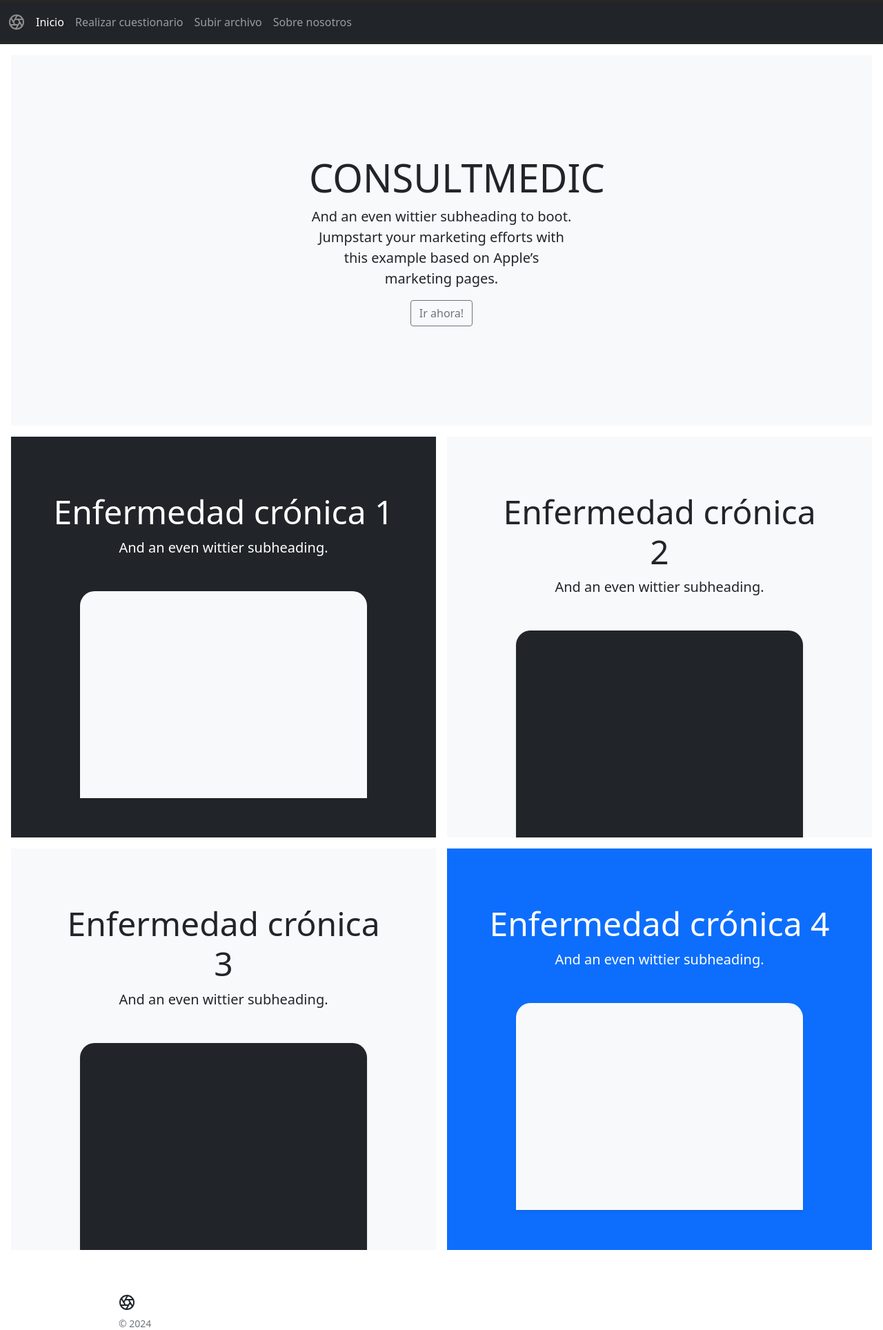
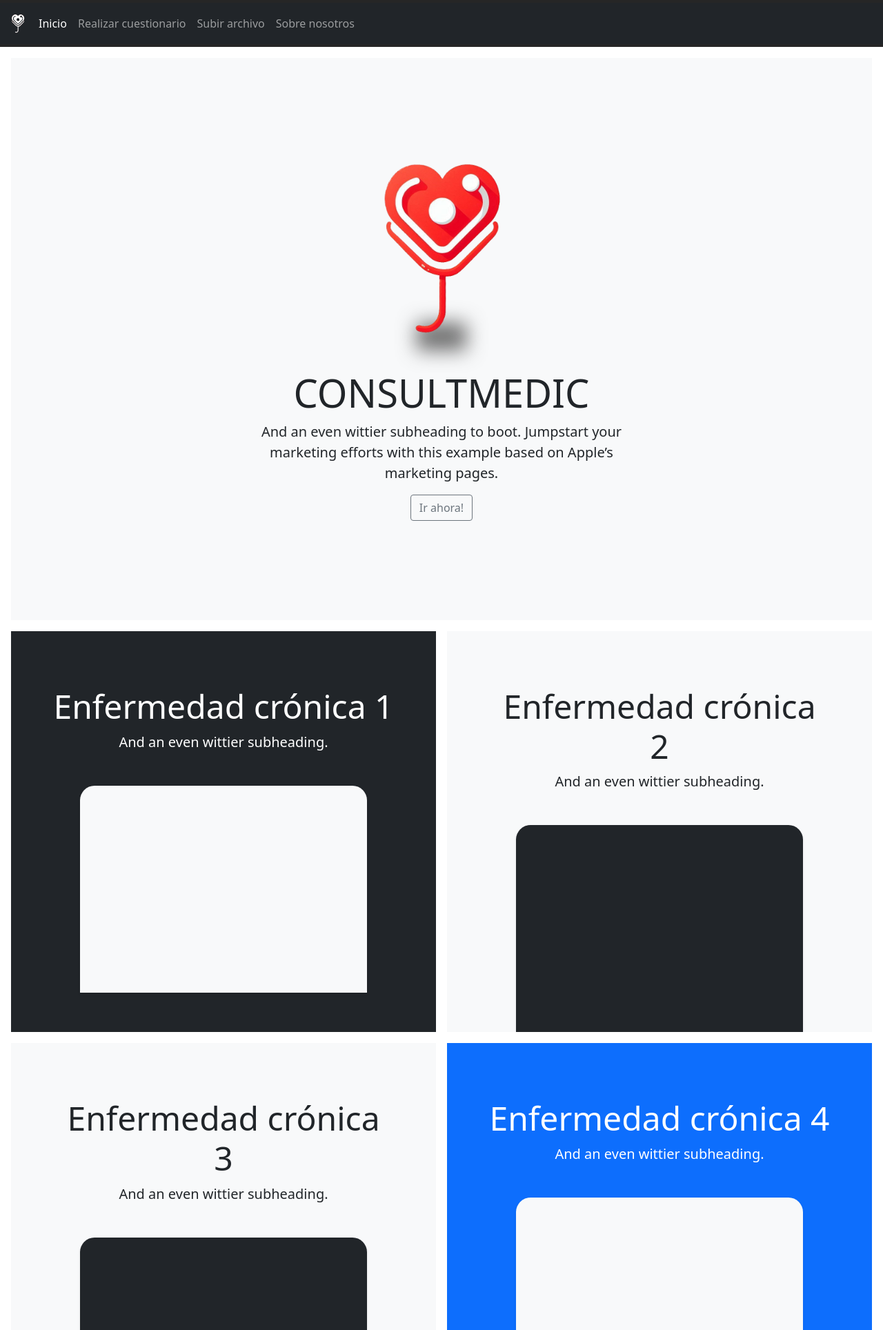
Before and after one commit to Z3V3L/consultmedic, a PHP site: page / in a window 1280 px wide. Shown: the top 1928 px of the page at 69% size. Run offline with PHP 8.4, Linux system fonts and the light colour scheme.

Commit message:
Añadidos logos

```diff
--- a/header-footer/footer.php
+++ b/header-footer/footer.php
@@ -1,8 +1,8 @@
 <footer class="container py-5">
   <div class="row">
-    <div class="col-12 col-md">
-      <svg xmlns="http://www.w3.org/2000/svg" width="24" height="24" fill="none" stroke="currentColor" stroke-linecap="round" stroke-linejoin="round" stroke-width="2" class="d-block mb-2" role="img" viewBox="0 0 24 24"><title>Product</title><circle cx="12" cy="12" r="10"/><path d="M14.31 8l5.74 9.94M9.69 8h11.48M7.38 12l5.74-9.94M9.69 16L3.95 6.06M14.31 16H2.83m13.79-4l-5.74 9.94"/></svg>
-      <small class="d-block mb-3 text-muted">&copy; 2024</small>
+    <div class="col-12 col-md my-3">
+      <img src="styles/logo_flat_dark.png" alt="Logo Consultmedic" width="28px">
+      <small class=" mb-3 text-muted">CONSULTMEDIC &copy; 2024</small>
     </div>
     <div class="col-6 col-md">
       <h5>Features</h5>
--- a/header-footer/header.php
+++ b/header-footer/header.php
@@ -10,8 +10,8 @@
   </nav>-->
   <nav class="navbar navbar-expand-md navbar-dark bg-dark">
     <div class="container-fluid">
-      <a class="py-2 me-2" href="#" aria-label="Product">
-        <svg xmlns="http://www.w3.org/2000/svg" width="24" height="24" fill="none" stroke="currentColor" stroke-linecap="round" stroke-linejoin="round" stroke-width="2" class="d-block mx-auto" role="img" viewBox="0 0 24 24"><title>Product</title><circle cx="12" cy="12" r="10"/><path d="M14.31 8l5.74 9.94M9.69 8h11.48M7.38 12l5.74-9.94M9.69 16L3.95 6.06M14.31 16H2.83m13.79-4l-5.74 9.94"/></svg>
+      <a class="py-2 me-2" href="index.php" aria-label="Product">
+        <img src="styles/logo_flat_white.png" alt="Logo Consultmedic" width="28px">
       </a>
       <button class="navbar-toggler" type="button" data-bs-toggle="collapse" data-bs-target="#navbarNav" aria-controls="navbarNav" aria-expanded="false" aria-label="Toggle navigation">
         <span class="navbar-toggler-icon"></span>
@@ -22,7 +22,7 @@
             <a class="nav-link active" aria-current="page" href="#">Inicio</a>
           </li>
           <li class="nav-item">
-            <a class="nav-link" href="#">Realizar cuestionario</a>
+            <a class="nav-link" href="cuestionario.php">Realizar cuestionario</a>
           </li>
           <li class="nav-item">
             <a class="nav-link" href="#">Subir archivo</a>
--- a/index.php
+++ b/index.php
@@ -15,26 +15,9 @@
     <!-- Bootstrap core CSS -->
     <link href="assets/dist/css/bootstrap.min.css" rel="stylesheet">
 
-
-    <style>
-      .bd-placeholder-img {
-        font-size: 1.125rem;
-        text-anchor: middle;
-        -webkit-user-select: none;
-        -moz-user-select: none;
-        user-select: none;
-      }
-
-      @media (min-width: 768px) {
-        .bd-placeholder-img-lg {
-          font-size: 3.5rem;
-        }
-      }
-    </style>
-
-
     <!-- Custom styles for this template -->
     <link href="product.css" rel="stylesheet">
+    <link href="styles/style.css" rel="stylesheet">
   </head>
   <body>
 
@@ -42,8 +25,10 @@
 
 <main>
   <div class="position-relative overflow-hidden p-3 p-md-5 m-md-3 text-center bg-light">
-    <div class="col-md-5 p-lg-5 mx-auto my-5">
-      <h1 class="display-4 fw-normal">CONSULTMEDIC</h1>
+    <div class="col-md-7 p-lg-5 mx-auto my-5">
+      <img src="styles/consultmedic_logo.png" alt="" width="200px">
+      <div class="logo-shadow">.</div>
+      <h1 class="display-4 fw-normal mt-5">CONSULTMEDIC</h1>
       <p class="lead fw-normal">And an even wittier subheading to boot. Jumpstart your marketing efforts with this example based on Apple’s marketing pages.</p>
       <a class="btn btn-outline-secondary" href="#">Ir ahora!</a>
     </div>
--- /dev/null
+++ b/styles/style.css
@@ -0,0 +1,26 @@
+/*---------- Template ----------*/
+.bd-placeholder-img {
+    font-size: 1.125rem;
+    text-anchor: middle;
+    -webkit-user-select: none;
+    -moz-user-select: none;
+    user-select: none;
+  }
+
+  @media (min-width: 768px) {
+    .bd-placeholder-img-lg {
+      font-size: 3.5rem;
+    }
+  }
+
+/*---------- Logo ----------*/
+
+.logo-shadow {
+
+	width: 4vmin;
+	margin: 0 auto 20px;
+	height: 0;
+	color: rgba(66, 66, 66, 0);
+	box-shadow: 0 0 3.4vmin 20px rgba(66, 66, 66, 0.75);
+	animation: shadow 0.7s ease-in infinite alternate;
+}
```
Also changed, not shown: cuestionario.php (+1 -18 lines), styles/consultmedic_logo.png (added), styles/logo_flat_dark.png (added).
